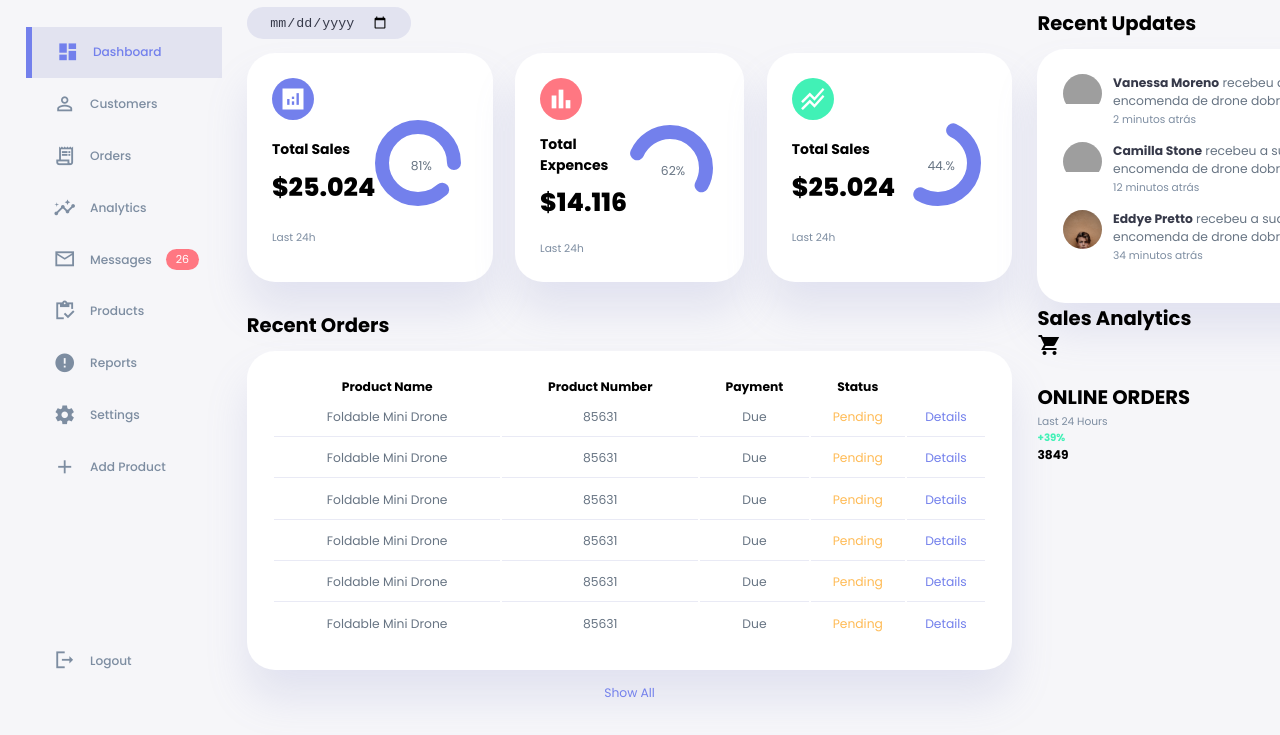
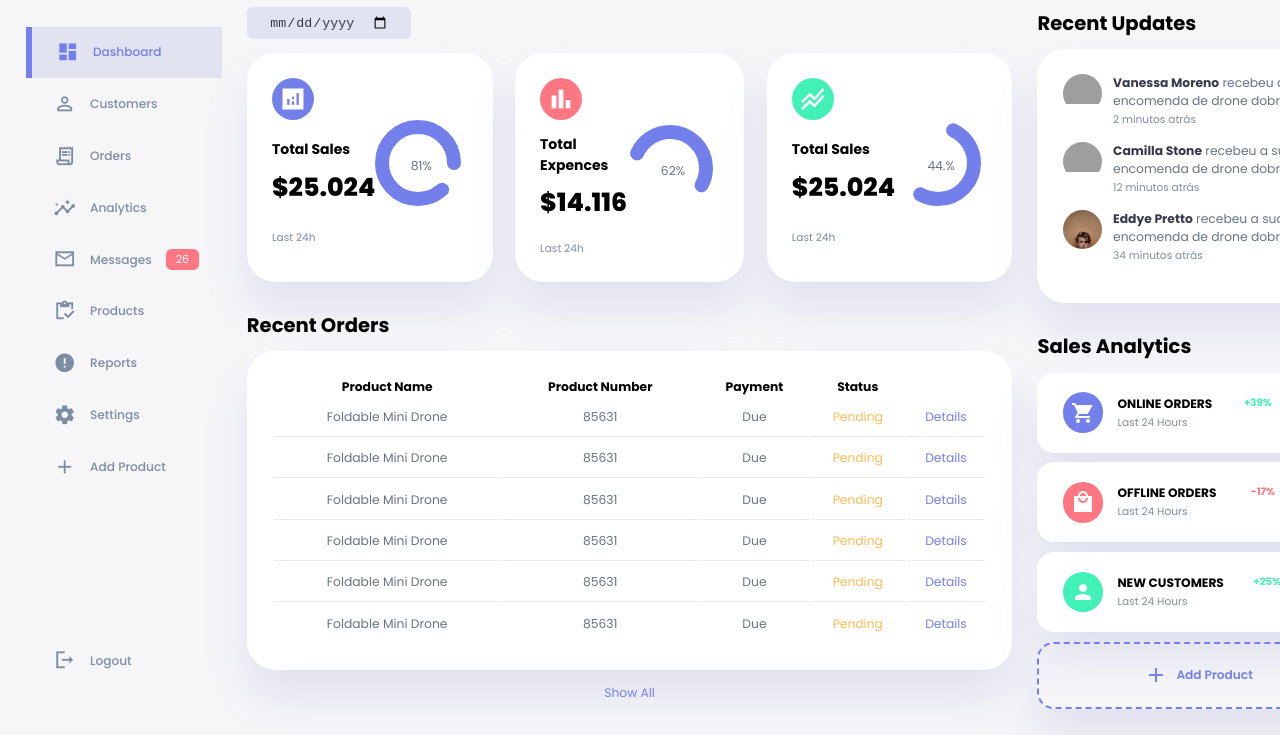
Before and after one commit to EvanderT/Responsive-Admin-Dashboard, a plain HTML site: page index.html in a window 1280 px wide. Shown: the part 65-800 px from the top of the page. Drawn offline with Linux system fonts and the light colour scheme; grey boxes are pictures that could not be loaded.

Commit message:
descktop-version

```diff
--- a/css/style.css
+++ b/css/style.css
@@ -19,7 +19,7 @@
   --card-border-radius: 2rem;
   --border-radius-1: 0.4rem;
   --border-radius-2: 0.8rem;
-  --border-radius-1: 1.2rem;
+  --border-radius-3: 1.2rem;
 
   --card-padding: 1.8rem;
   --padding-1: 1.2rem;
@@ -455,3 +455,80 @@ main .recent-orders a {
   gap: 1rem;
   margin-bottom: 1rem;
 }
+
+/*============ SALES ANALYTICS ==============*/
+.right .sales-analytics {
+  margin-top: 2rem;
+}
+
+.right .sales-analytics h2 {
+  margin-bottom: 0.8rem;
+}
+
+.right .sales-analytics .item {
+  background: var(--color-white);
+  display: flex;
+  align-items: center;
+  gap: 1rem;
+  margin-bottom: 0.7rem;
+  padding: 1.4rem var(--card-padding);
+  border-radius: var(--border-radius-3);
+  box-shadow: var(--box-shadow);
+  transition: 300ms all ease;
+}
+.right .sales-analytics .item:hover {
+  box-shadow: none;
+}
+
+.right .sales-analytics .item .right {
+  display: flex;
+  justify-content: space-between;
+  align-items: start;
+  margin: 0;
+  width: 100%;
+}
+
+.right .sales-analytics .item .icon {
+  padding: 0.6rem;
+  color: var(--color-white);
+  border-radius: 50%;
+  background: var(--color-primary);
+  display: flex;
+}
+
+.right .sales-analytics .item.offline .icon {
+  background: var(--color-danger);
+}
+
+.right .sales-analytics .item.customers .icon {
+  background: var(--color-success);
+}
+
+.right .sales-analytics .add-product {
+  background: transparent;
+  border: 2px dashed var(--color-primary);
+  color: var(--color-primary);
+  display: flex;
+  align-items: center;
+  justify-content: center;
+}
+
+.right .sales-analytics .add-product div {
+  display: flex;
+  align-items: center;
+  gap: 0.6rem;
+}
+
+.right .sales-analytics .add-product h3 {
+  font-weight: 600;
+}
+
+/*========================== MEDIA QUERIES========================================*/
+/*==================================================================*/
+
+/*============================== TABLET ====================================*/
+@media screen and(max-width:1200px) {
+  body {
+    background: red;
+  }
+}
--- a/index.html
+++ b/index.html
@@ -159,6 +159,7 @@
                 <!----------------RECENT ORDERS ------------>
 
                 <div class="recent-orders">
+
                     <h2>Recent Orders</h2>
                     <table>
                         <thead>
@@ -288,16 +289,54 @@
             <div class="sales-analytics">
                 <h2>Sales Analytics</h2>
                 <div class="item online">
-                    <span class="material-icons-sharp">shopping_cart</span>
+                    <div class="icon">
+                        <span class="material-icons-sharp">shopping_cart</span>
+                    </div>
                     <div class="right">
                         <div class="info">
-                            <h2>ONLINE ORDERS</h2>
+                            <h3>ONLINE ORDERS</h3>
                             <small class="text-muted">Last 24 Hours</small>
                         </div>
                         <h5 class="success">+39%</h5>
                         <h3>3849</h3>
                     </div>
 
+                </div>
+
+                <div class="item offline">
+                    <div class="icon">
+                        <span class="material-icons-sharp">local_mall</span>
+                    </div>
+                    <div class="right">
+                        <div class="info">
+                            <h3>OFFLINE ORDERS</h3>
+                            <small class="text-muted">Last 24 Hours</small>
+                        </div>
+                        <h5 class="danger">-17%</h5>
+                        <h3>1100</h3>
+                    </div>
+
+                </div>
+
+                <div class="item customers">
+                    <div class="icon">
+                        <span class="material-icons-sharp">person</span>
+                    </div>
+                    <div class="right">
+                        <div class="info">
+                            <h3>NEW CUSTOMERS</h3>
+                            <small class="text-muted">Last 24 Hours</small>
+                        </div>
+                        <h5 class="success">+25%</h5>
+                        <h3>849</h3>
+                    </div>
+                </div>
+
+                <div class="item add-product">
+                    <div>
+                    <span class="material-icons-sharp">add</span>
+                        <h3>Add Product</h3>
+                    </div>
                 </div>
             </div>
 
```
